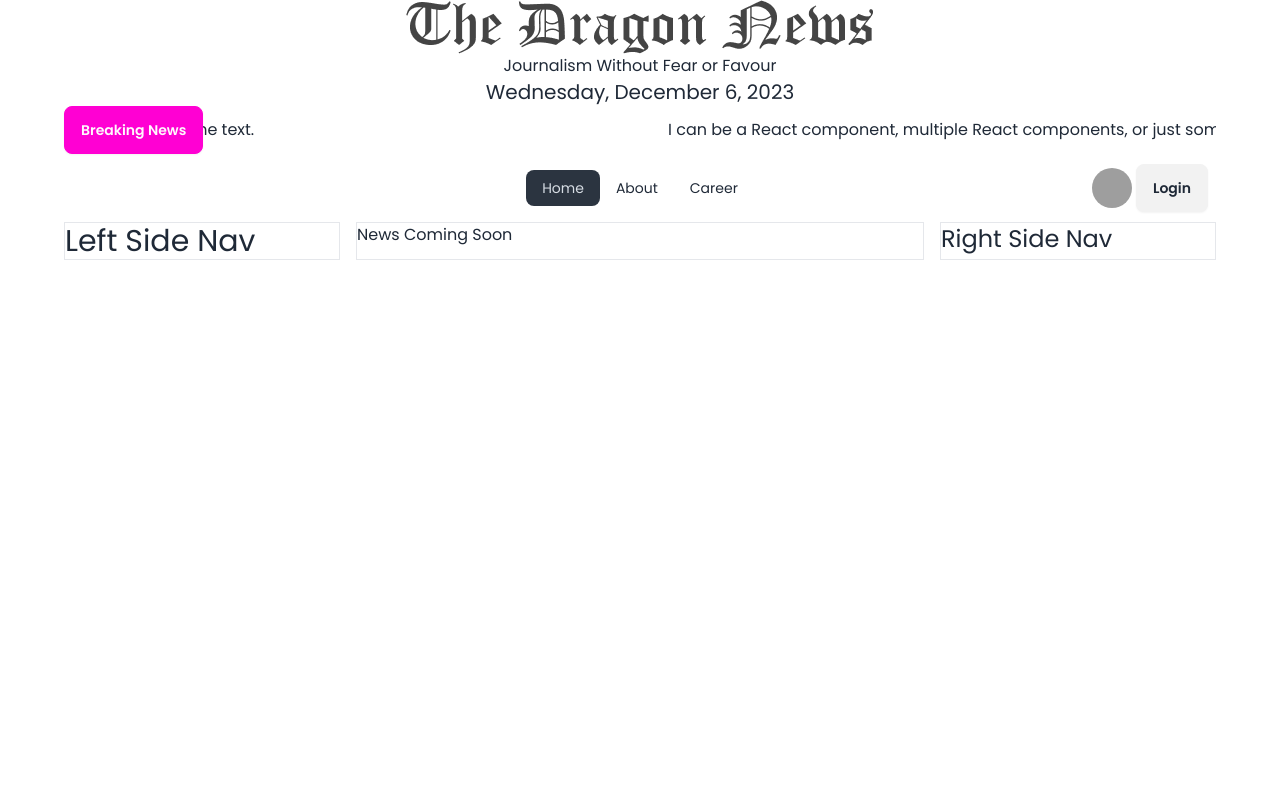
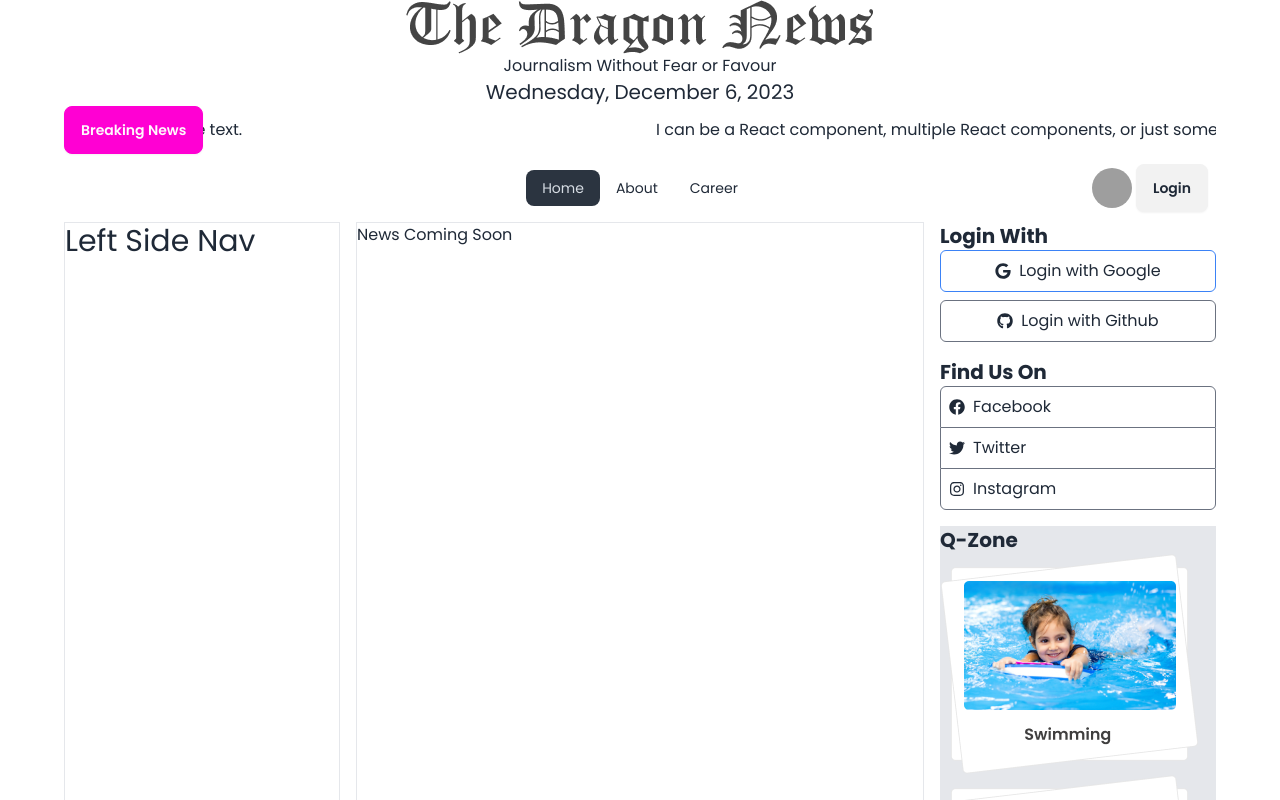
Before and after one commit to akashseub/react-dragon-news-auth, a React (Vite) app: page / in a window 1280 px wide. Shown: the top 800 px of the page. Built offline with nearby package versions, Linux system fonts and the light colour scheme; grey boxes are pictures that could not be loaded.

Commit message:
complete right side navbar

```diff
--- a/package.json
+++ b/package.json
@@ -17,6 +17,7 @@
     "react": "^18.3.1",
     "react-dom": "^18.3.1",
     "react-fast-marquee": "^1.6.5",
+    "react-icons": "^5.3.0",
     "react-router-dom": "^6.26.1",
     "sort-by": "^1.2.0"
   },
--- a/src/pages/Home/Home.jsx
+++ b/src/pages/Home/Home.jsx
@@ -18,7 +18,7 @@ const Home = () => {
         <div className="border md:col-span-2">
           <h1 className="3xl">News Coming Soon</h1>
         </div>
-        <div className="border">
+        <div className="">
           <RightSideNav></RightSideNav>
         </div>
       </div>
--- a/src/pages/Shared/RightSideNav/RightSideNav.jsx
+++ b/src/pages/Shared/RightSideNav/RightSideNav.jsx
@@ -1,7 +1,54 @@
+import {
+  FaFacebook,
+  FaGithub,
+  FaGoogle,
+  FaInstagram,
+  FaTwitter,
+} from "react-icons/fa";
+
+import qZone1 from "../../../assets/qZone1.png";
+import qZone2 from "../../../assets/qZone2.png";
+import qZone3 from "../../../assets/qZone3.png";
+
 const RightSideNav = () => {
   return (
-    <div>
-      <h3 className="text-2xl">Right Side Nav</h3>
+    <div className="space-y-4">
+      <div>
+        <h2 className="text-xl font-bold">Login With</h2>
+        <div className="space-y-2">
+          <div className="border border-blue-500 rounded-md flex items-center justify-center space-x-2 p-2">
+            <FaGoogle></FaGoogle>
+            <p>Login with Google</p>
+          </div>
+          <div className="border border-gray-500 rounded-md flex items-center justify-center space-x-2 p-2">
+            <FaGithub></FaGithub>
+            <p>Login with Github</p>
+          </div>
+        </div>
+      </div>
+
+      <div>
+        <h2 className="text-xl font-bold">Find Us On</h2>
+        <div className="border border-gray-500 rounded-t-md flex items-center space-x-2 p-2">
+          <FaFacebook></FaFacebook>
+          <p>Facebook</p>
+        </div>
+        <div className="border-x border-gray-500 flex items-center space-x-2 p-2">
+          <FaTwitter></FaTwitter>
+          <p>Twitter</p>
+        </div>
+        <div className="border border-gray-500 rounded-b-md flex items-center space-x-2 p-2">
+          <FaInstagram></FaInstagram>
+          <p>Instagram</p>
+        </div>
+      </div>
+
+      <div className="bg-gray-200">
+        <h2 className="text-xl font-bold">Q-Zone</h2>
+        <img src={qZone1} alt="" />
+        <img src={qZone2} alt="" />
+        <img src={qZone3} alt="" />
+      </div>
     </div>
   );
 };
```
Also changed, not shown: 1 other file (tests, documents, lock files or other folders).
